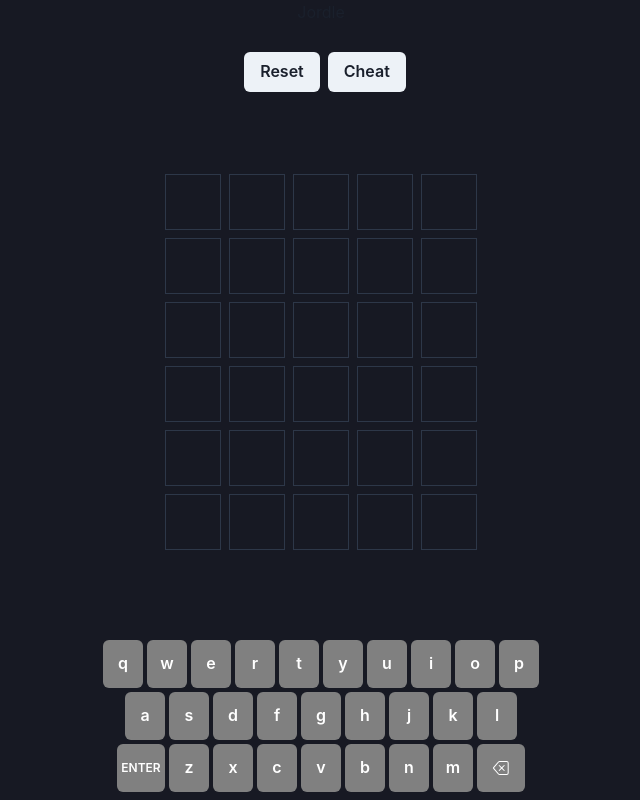
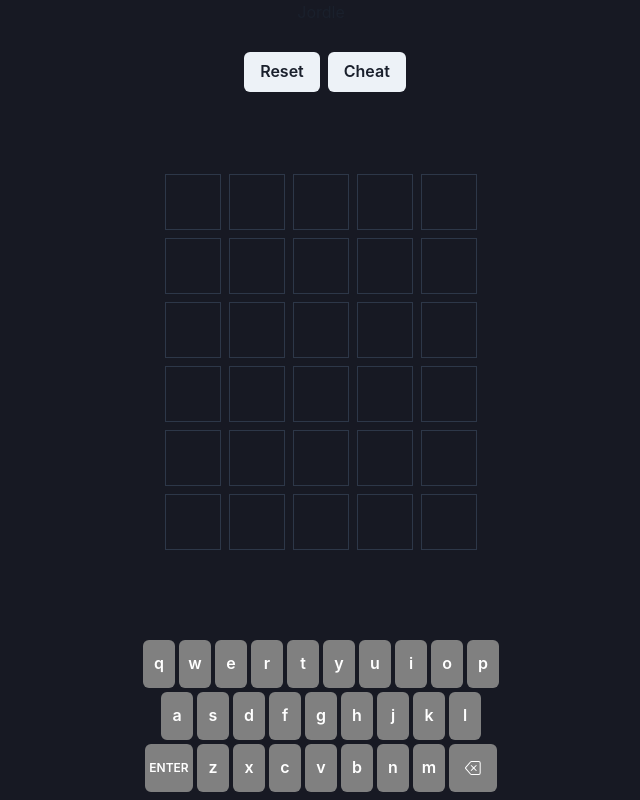
Before and after one commit to Joseph-Whiunui/wordle-clone, a Next.js app: page / in a window 1280 px wide. Shown: the whole page, without its empty margins (319-959 px from the left). Built offline with nearby package versions, Linux system fonts and the light colour scheme.

Commit message:
set min width

```diff
--- a/components/KeyboardLetter.tsx
+++ b/components/KeyboardLetter.tsx
@@ -30,6 +30,8 @@ const KeyboardLetter = ({
     <Button
       bg={bg}
       height="12"
+      width="8"
+      minWidth="0"
       color="white"
       className="keyboard-letter"
       onClick={() => {
--- a/styles/globals.css
+++ b/styles/globals.css
@@ -5,10 +5,10 @@ div#__next,
 div#__next > div {
   height: 100%;
 }
-.keyboard-letter {
-  width: 1.7rem !important;
+/* .keyboard-letter {
+  width: 1rem !important;
   padding: 0 !important;
-}
+} */
 /* a {
   color: inherit;
   text-decoration: none;
```
